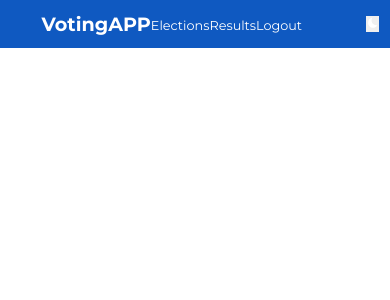
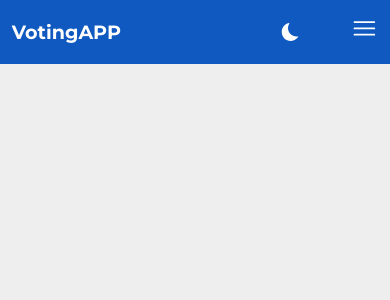
Before and after one commit to Michaels042/testvoter, a React (Create React App) app: page / in a window 390 px wide. Shown: the top 300 px of the page. Built offline with nearby package versions, Linux system fonts and the light colour scheme.

Commit message:
navbar, mobile view and dark/ligh mode done

```diff
--- a/src/components/Navbar.jsx
+++ b/src/components/Navbar.jsx
@@ -1,22 +1,52 @@
-import React from 'react'
-import { IoIosMoon, IoIosSunny } from 'react-icons/io'
+import React, { useEffect, useState } from 'react'
+import { IoIosMoon, IoMdSunny } from 'react-icons/io'
 import { HiOutlineBars3 } from "react-icons/hi2";
 import { AiOutlineClose } from "react-icons/ai";
 import { Link, NavLink } from 'react-router-dom'
 
 const Navbar = () => {
+  const [showNav, setShowNav] = useState(false)
+  const [darkTheme, setDarkTheme] = useState(localStorage.getItem
+    ('voting-app-theme') || "")
+
+    // function to close nav menu on small screens when menu link is clicked
+  const closeNavMenu = () => {
+    if(window.innerWidth < 600){
+      setShowNav(false);
+    } else {
+      setShowNav(true);
+    }
+  }
+
+  // function to change toggle theme
+  const changeThemeHandler = () => {
+    if(localStorage.getItem('voting-app-theme') == 'dark'){
+      localStorage.setItem('voting-app-theme', '')
+    } else {
+      localStorage.setItem('voting-app-theme', 'dark')
+    }
+    setDarkTheme(localStorage.getItem('voting-app-theme', ''))
+  }
+
+  useEffect(() => {
+    document.body.className = localStorage.getItem('voting-app-theme');
+  }, [darkTheme])
+
   return (
     <nav>
         <div className="container nav__container">
             <Link to="/" className='nav__logo'>VotingAPP</Link>
             <div>
-              <menu>
-                  <NavLink to="/elections">Elections</NavLink>
-                  <NavLink to="/results">Results</NavLink>
-                  <NavLink to="/logout">Logout</NavLink>
-              </menu>
-              <button className="theme__toggle-btn"><IoIosMoon /></button>
-              <button className="theme__toggle-btn"><HiOutlineBars3 /></button>
+              {showNav && <menu>
+                  <NavLink to="/elections" onClick={closeNavMenu}>Elections</NavLink>
+                  <NavLink to="/results" onClick={closeNavMenu}>Results</NavLink>
+                  <NavLink to="/logout" onClick={closeNavMenu}>Logout</NavLink>
+              </menu>}
+              <button className="theme__toggle-btn" onClick={changeThemeHandler}>{darkTheme ? <IoMdSunny /> :
+               <IoIosMoon />}</button>
+              <button className="nav__toggle-btn" onClick={() =>
+                setShowNav(!showNav)}>{showNav ? <AiOutlineClose /> :
+                <HiOutlineBars3 />}</button>
             </div>
         </div>
 
--- a/src/index.css
+++ b/src/index.css
@@ -37,8 +37,26 @@
     box-sizing: border-box;
 }
 
+.dark {
+    --color-gray-0: #0e0d14;
+    --color-gray-100: #2f2b42;
+    --color-gray-200: #45405e;
+    --color-gray-300: #7b7b7b;
+    --color-gray-400: #919191;
+    --color-gray-500: #a1a1a1;
+    --color-gray-600: #c0c0c0;
+    --color-gray-700: #e6e5e5;
+    --color-gray-800: #fafafa;
+    --color-gray-900: #fff;
+
+}
+
 body {
     font-family: "Montserrat", sans-serif;
+    font-size: 0.9rem;
+    background: var(--color-gray-100);
+    color: var(--color-gray-700);
+    line-height: 1.6;
 }
 
 .container {
@@ -181,6 +199,67 @@ nav {
     display: none;
 }
 
+.nav__container a {
+    transition: var(--transition);
+}
+
 .nav__container a:hover{
     color: var(--color-primary-variant);
 }
+
+.nav__container menu {
+    display: flex;
+    align-items: center;
+    gap: 4rem;
+}
+
+.theme__toggle-btn {
+    background: transparent;
+    font-size: 1.5rem;
+    display: flex;
+    transition: var(--transition);
+}
+
+.theme__toggle-btn:hover {
+    opacity: 0.75;
+}
+
+
+
+/*================= MEDIA QUERIES (small screens) ====================*/
+@media screen and (max-width: 600px){
+    .container {
+        width: var(--container-w-sm);
+    }
+    nav {
+        height: 4rem;
+    }
+    .nav__container div {
+        gap: 3rem;
+    }
+    .nav__toggle-btn {
+        display: inline-block;
+    }
+    .nav__container menu {
+        position: fixed;
+        top: 4rem;
+        right: 0;
+        flex-direction: column;
+        gap: 0;
+        width: 12rem;
+    }
+    .nav__container menu a {
+        background: var(--color-gray-0);
+        color: var(--color-gray-900);
+        border-bottom: 1px solid var(--color-gray-200);
+        width: 100%;
+        display: grid;
+        place-items: center;
+        height: 4rem;
+        box-shadow: -2rem 4rem 2rem rgba(0, 0, 0, 0.1);
+    }
+
+    .errorPage__container{
+        width: 100%;
+    }
+}
```
